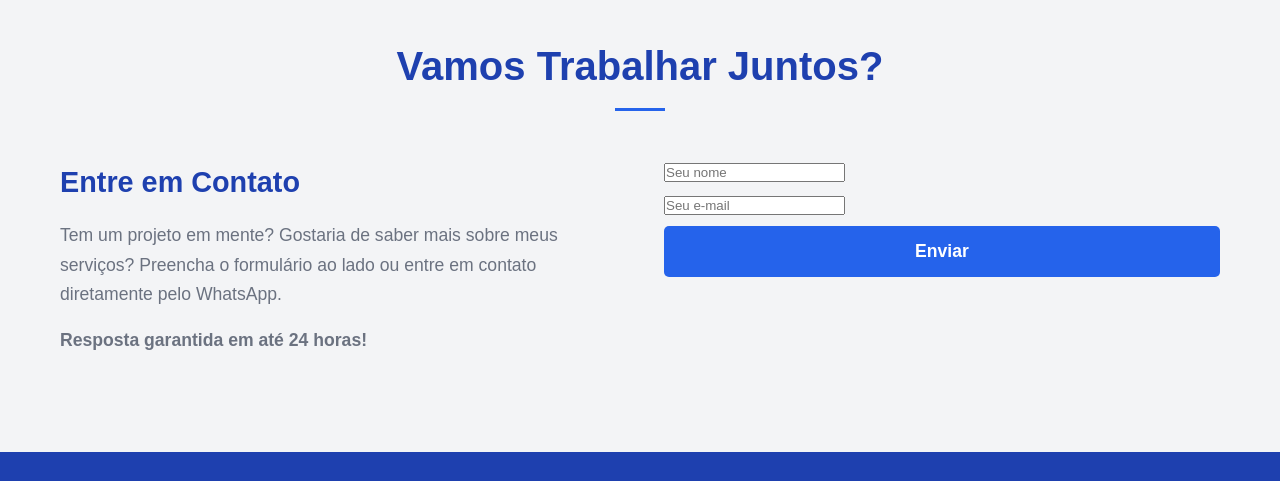
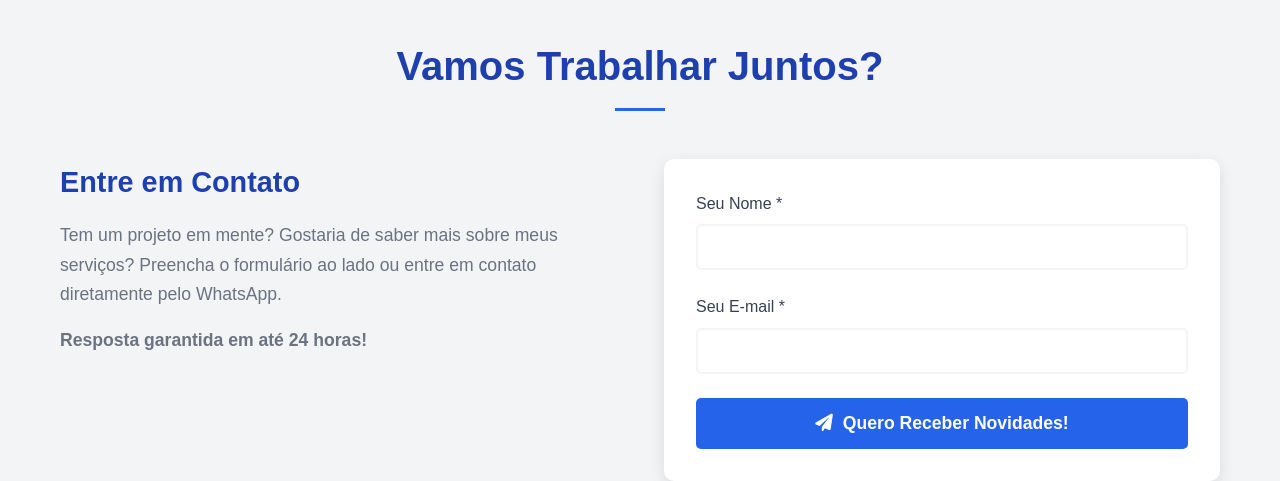
Before and after one commit to RaphaelEmilio/raphaelemillio, a plain HTML site: page index.html in a window 1280 px wide. Shown: the part 2556-3037 px from the top of the page. Drawn offline with Linux system fonts and the light colour scheme.

Commit message:
Update index.html

```diff
--- a/index.html
+++ b/index.html
@@ -158,19 +158,28 @@
                 </div>
 
                 <!-- Formulário de contato -->
-                <form id="contactForm" action="https://formspree.io/f/mldlawkn" method="POST">
-    <input type="text" id="name" name="name" placeholder="Seu nome" required>
-    <span id="nameError" class="error-message"></span>
+                <form class="contact-form" id="contactForm">
+                    <div class="form-group">
+                        <label for="name">Seu Nome *</label>
+                        <input type="text" id="name" name="name" required>
+                        <span class="error-message" id="nameError"></span>
+                    </div>
 
-    <input type="email" id="email" name="email" placeholder="Seu e-mail" required>
-    <span id="emailError" class="error-message"></span>
+                    <div class="form-group">
+                        <label for="email">Seu E-mail *</label>
+                        <input type="email" id="email" name="email" required>
+                        <span class="error-message" id="emailError"></span>
+                    </div>
 
-    <button type="submit" class="submit-button">Enviar</button>
+                    <button type="submit" class="submit-button">
+                        <i class="fas fa-paper-plane"></i>
+                        Quero Receber Novidades!
+                    </button>
 
-    <div id="successMessage" class="success-message">Mensagem enviada com sucesso!</div>
-</form>
-
-
+                    <!-- Mensagem de sucesso -->
+                    <div class="success-message" id="successMessage">
+                        <i class="fas fa-check-circle"></i>
+                        Obrigado! Em breve você receberá novidades sobre meus projetos.
                     </div>
                 </form>
             </div>
```
